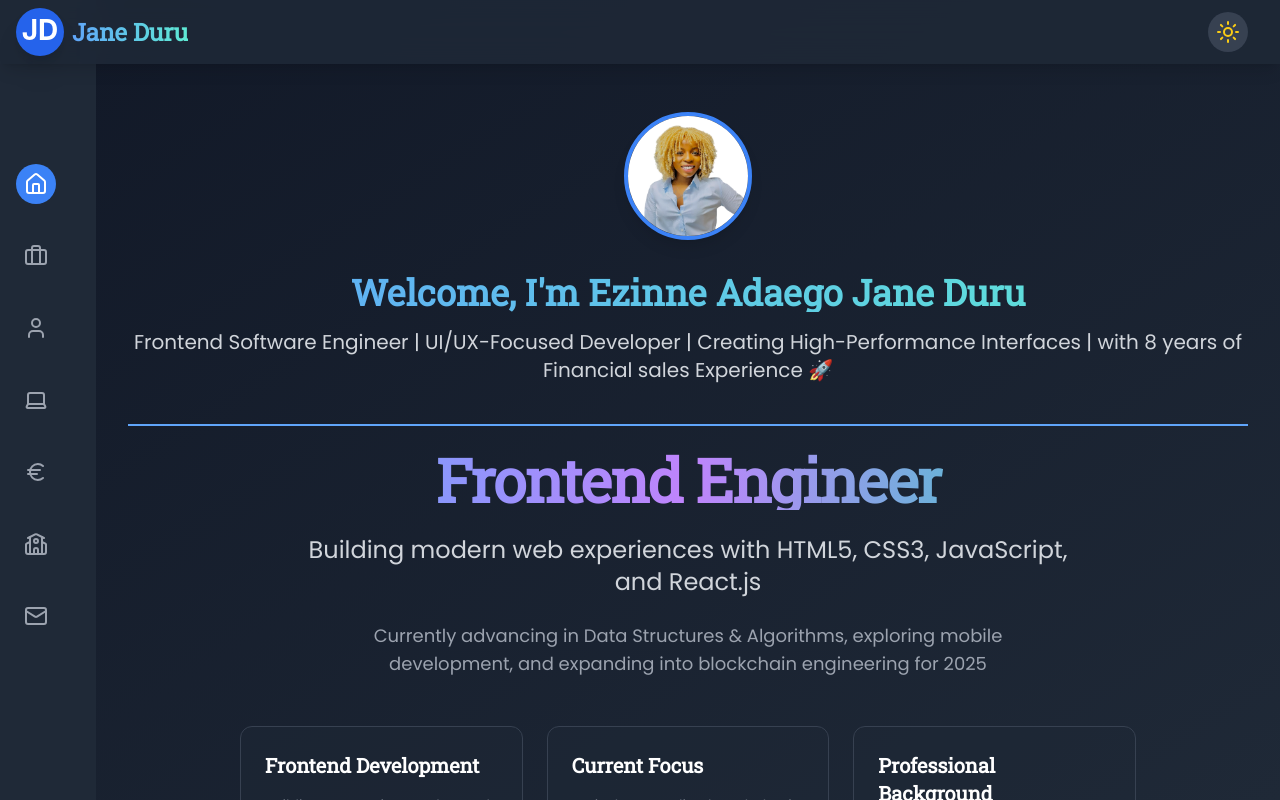
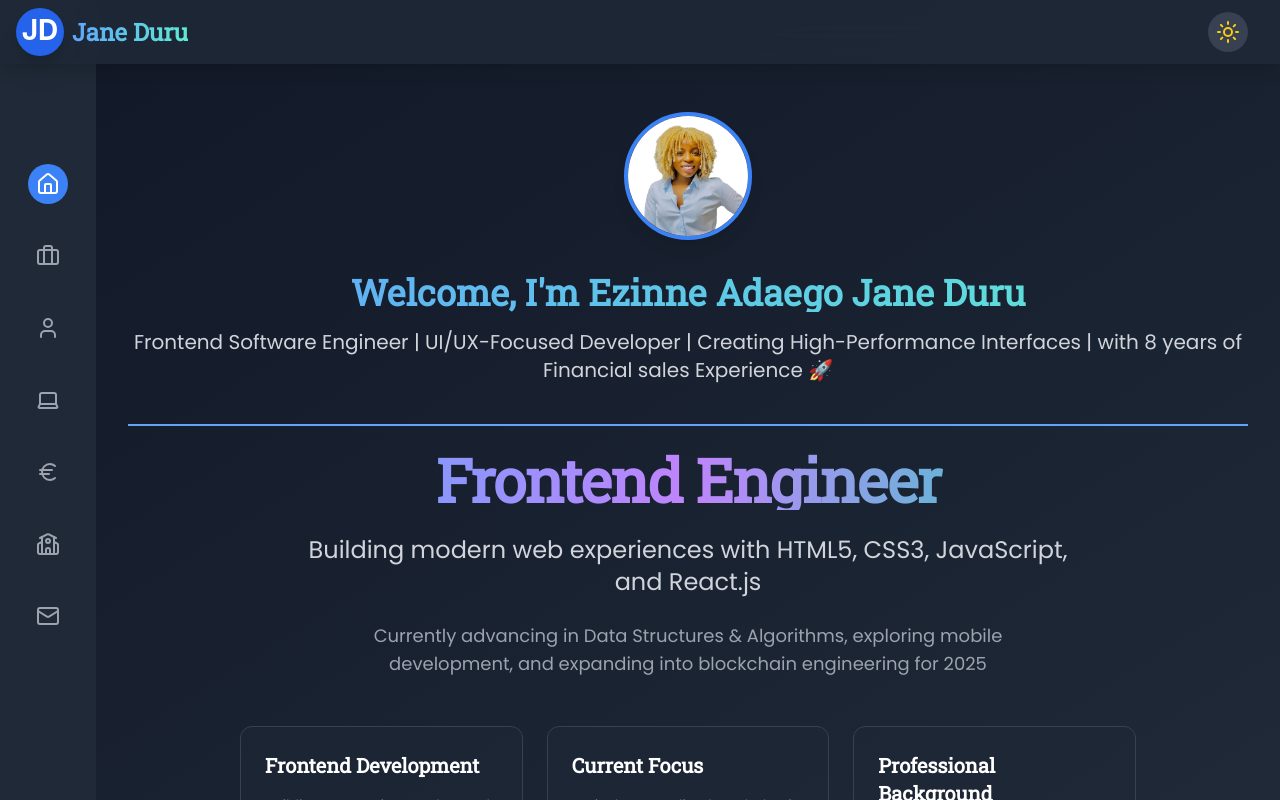
Before and after one commit to janeezy/React-Portfolio, a React (Create React App) app: page / in a window 1280 px wide. Built offline with nearby package versions, Linux system fonts and the light colour scheme.

Commit message:
updates text styling

```diff
--- a/src/components/Portfolio.js
+++ b/src/components/Portfolio.js
@@ -2330,7 +2330,7 @@ const Portfolio = () => {
       </AnimatePresence>
 
       <nav className="hidden md:block fixed top-0 left-0 bottom-0 w-24 bg-gray-800 z-40">
-        <ul className="flex flex-col h-full justify-center space-y-8 p-4">
+        <ul className="flex flex-col h-full justify-center  items-center  space-y-8 p-4">
           {sections.map((section) => (
             <li key={section.id}>
               <motion.button
```
